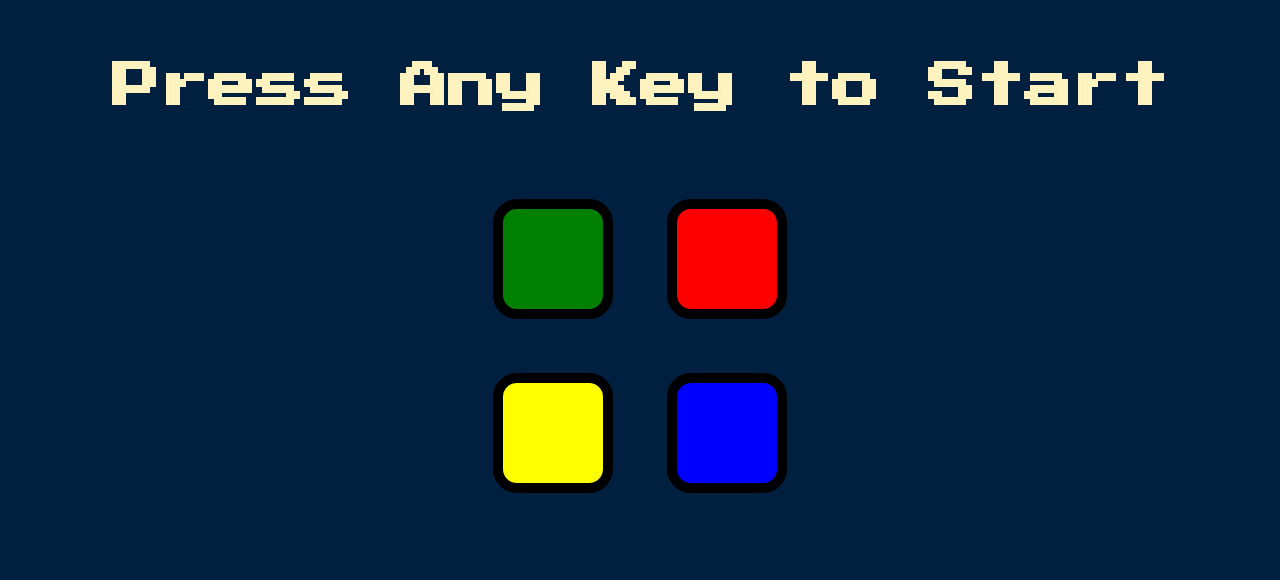
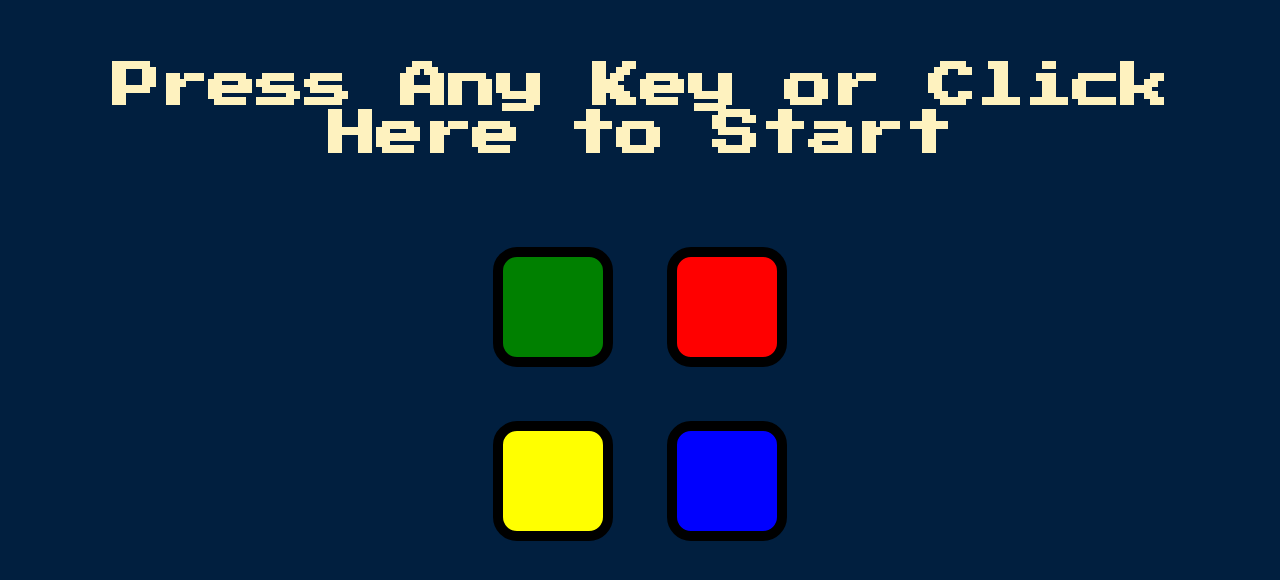
Before and after one commit to jeffallen18/Simon-Says, a plain HTML site: page index.html in a window 1280 px wide. Drawn offline with nearby package versions, Linux system fonts and the light colour scheme.

Commit message:
or Click Here text

```diff
--- a/index.html
+++ b/index.html
@@ -9,7 +9,7 @@
 </head>
 
 <body>
-  <h1 id="level-title">Press Any Key to Start</h1>
+  <h1 id="level-title">Press Any Key or Click Here to Start</h1>
   <div class="container">
     <div lass="row">
 
```
